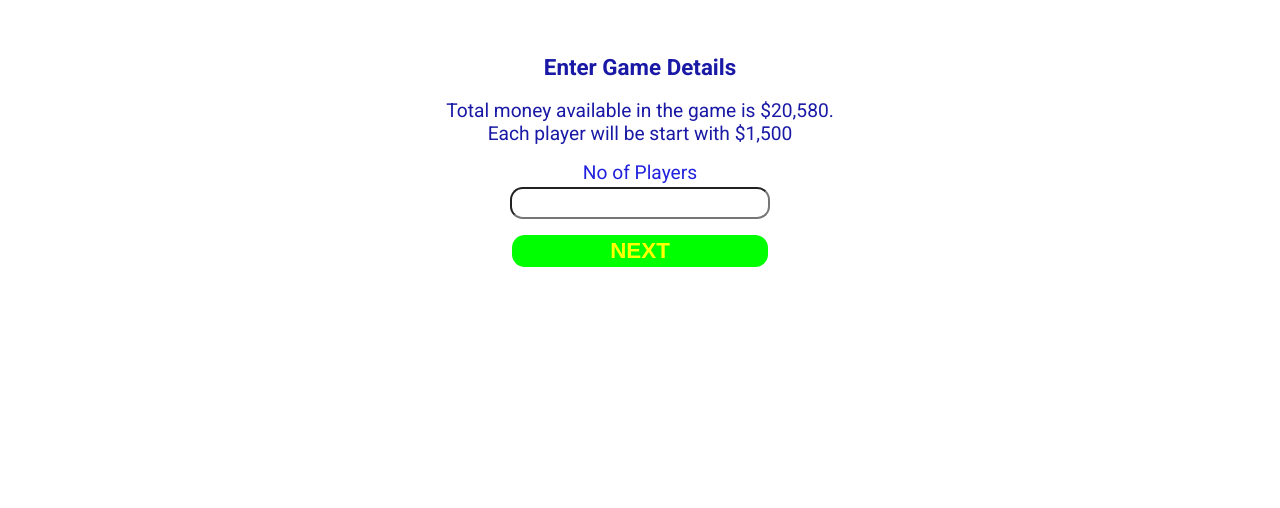
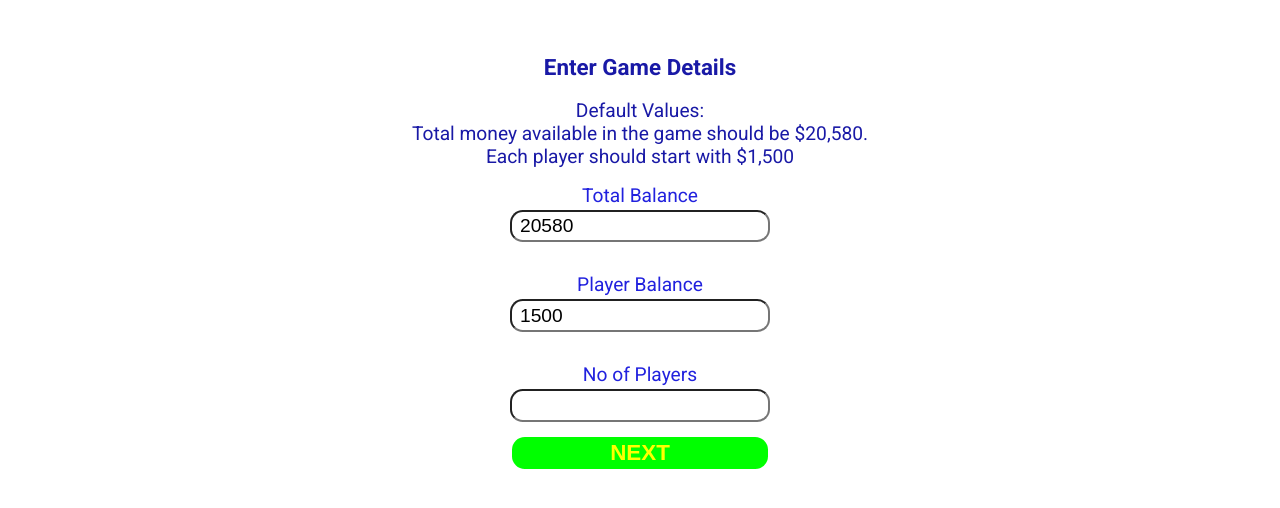
Before and after one commit to lootfold/monopoly-bank, a plain HTML site: page index.html in a window 1280 px wide. Shown: the part 60-568 px from the top of the page. Drawn offline with Linux system fonts and the light colour scheme.

Commit message:
add fields of total balancs & player balance

```diff
--- a/index.html
+++ b/index.html
@@ -18,8 +18,37 @@
       <form id="gameDetails">
         <h2>Enter Game Details</h2>
         <!-- https://hasbro-new.custhelp.com/app/answers/detail/a_id/69/~/how-much-money-comes-in-a-monopoly-game%3F -->
-        <p>Total money available in the game is $20,580.</p>
-        <p>Each player will be start with $1,500</p>
+        <p>Default Values:</p>
+        <p>Total money available in the game should be $20,580.</p>
+        <p>Each player should start with $1,500</p>
+
+        <!-- total amount -->
+        <div class="form__group">
+          <label for="totalAmount" class="form__label">Total Balance</label>
+          <input
+            type="number"
+            class="form__control"
+            id="totalAmount"
+            name="totalAmount"
+            value="20580"
+            required
+            min="1"
+          />
+        </div>
+
+        <!-- starting balance for each player -->
+        <div class="form__group">
+          <label for="playerBalance" class="form__label">Player Balance</label>
+          <input
+            type="number"
+            class="form__control"
+            name="playerBalance"
+            id="playerBalance"
+            required
+            min="1"
+            value="1500"
+          />
+        </div>
 
         <!-- no of players -->
         <div class="form__group">
@@ -39,7 +68,7 @@
       </form>
 
       <form id="playersForm" class="hidden">
-        <h2>Enter Player Names</h3>
+        <h2>Enter Player Names</h2>
         <div id="playersFormInputContainer">
           <!-- place dynamically generated input fields to get player names -->
         </div>
--- a/js/index.js
+++ b/js/index.js
@@ -1,4 +1,4 @@
-const eachPlayerStartingBalance = 1500;
+let eachPlayerStartingBalance = 1500;
 
 // object to store game data
 data = {
@@ -51,6 +51,8 @@ function handleWindowLoad() {
 
   function handleGameDetailsSubmit() {
     // store balance input to game data
+    eachPlayerStartingBalance = parseInt(balanceForm.playerBalance.value);
+    data.banksBalance = parseInt(balanceForm.totalAmount.value);
     data.noOfPlayers = parseInt(balanceForm.noOfPlayers.value);
     data.banksBalance -= data.noOfPlayers * eachPlayerStartingBalance;
 
```
